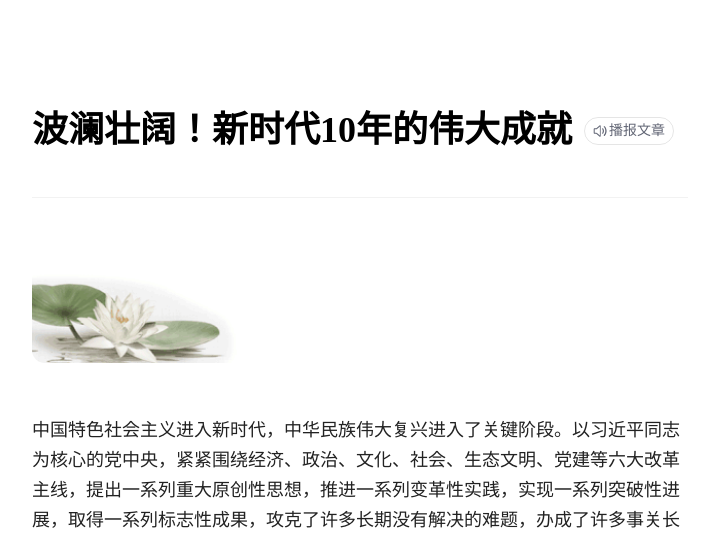
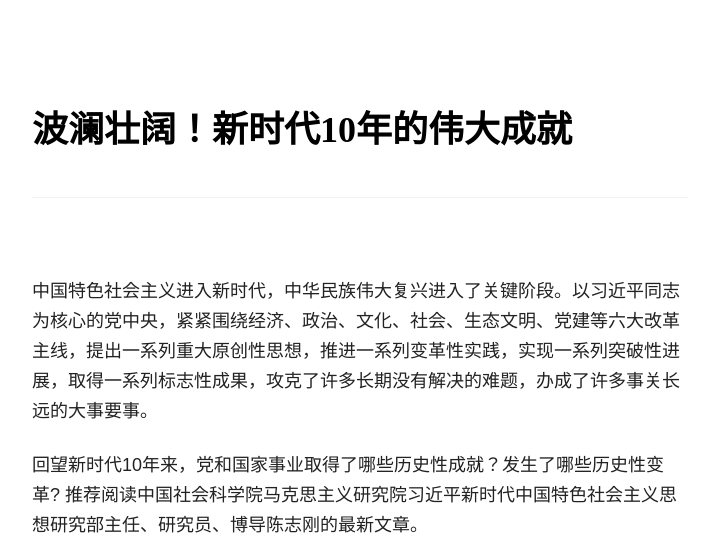
Before and after one commit to wjy199708-gmail/activities-party, a plain HTML site: page index.html in a window 1280 px wide. Shown: the top 538 px of the page, without its empty margins (112-823 px from the left). Drawn offline with Linux system fonts and the light colour scheme; a script that the page names is missing.

Commit message:
final change

```diff
--- a/index.html
+++ b/index.html
@@ -769,16 +769,7 @@
                         <div class="EaCvy">
                             <div class="_3tNyU">
                                 <div class="j_uQR">
-                                    <div class="_28fPT ">波澜壮阔！新时代10年的伟大成就<div class="_3m1xk "><svg width="20px"
-                                                height="20px" class="_34hrx">
-                                                <!--undefined-->
-                                                <use xlink:href="#voice"></use>
-                                                <!--undefined-->
-                                            </svg>
-                                            <!--488-->播报文章
-                                        </div>
-                                        <!--10-->
-                                    </div>
+                                    <div class="_28fPT ">波澜壮阔！新时代10年的伟大成就</div>
                                     <!--11-->
                                     <!--12-->
                                 </div>
@@ -789,17 +780,6 @@
                                     <div class="_213jB lg-fl ">
                                         <!--24-->
                                         <!--25-->
-                                        <div class="JmmC0 PSKT_after"><img
-                                                src="./dist/35bb5cad068cf9ad3be1a22fda785200.gif"
-                                                width="638" class="_1mscr" pskt="1">
-                                            <!--28-->
-                                        </div>
-                                        <!--26-->
-                                        <!--29-->
-                                        <!--30-->
-                                        <!--31-->
-                                        <!--32-->
-                                        <!--33-->
                                     </div>
                                     <div class="_3ygOc lg-fl ">
                                         <p><span class="bjh-p"></span></p>
```
